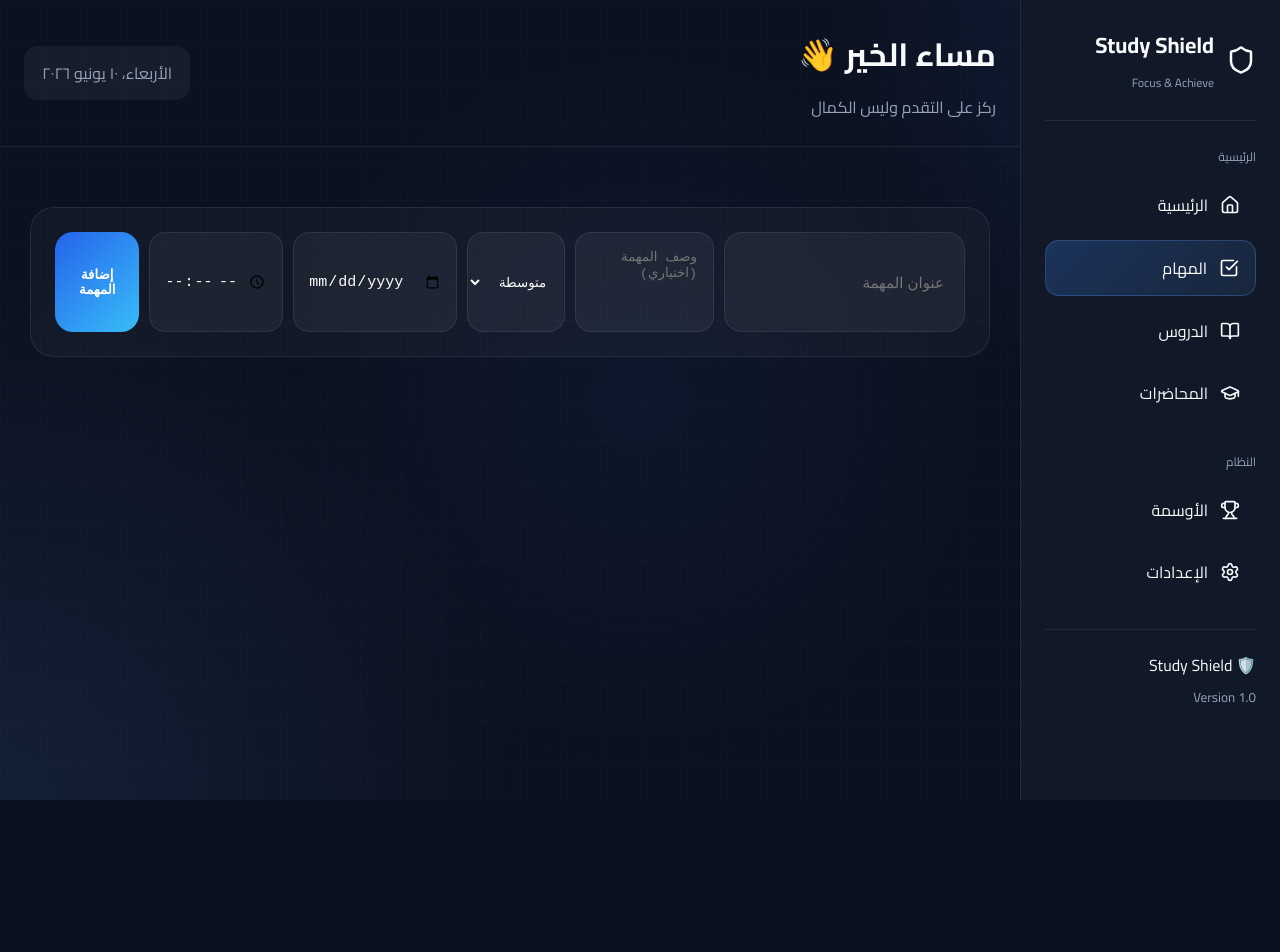
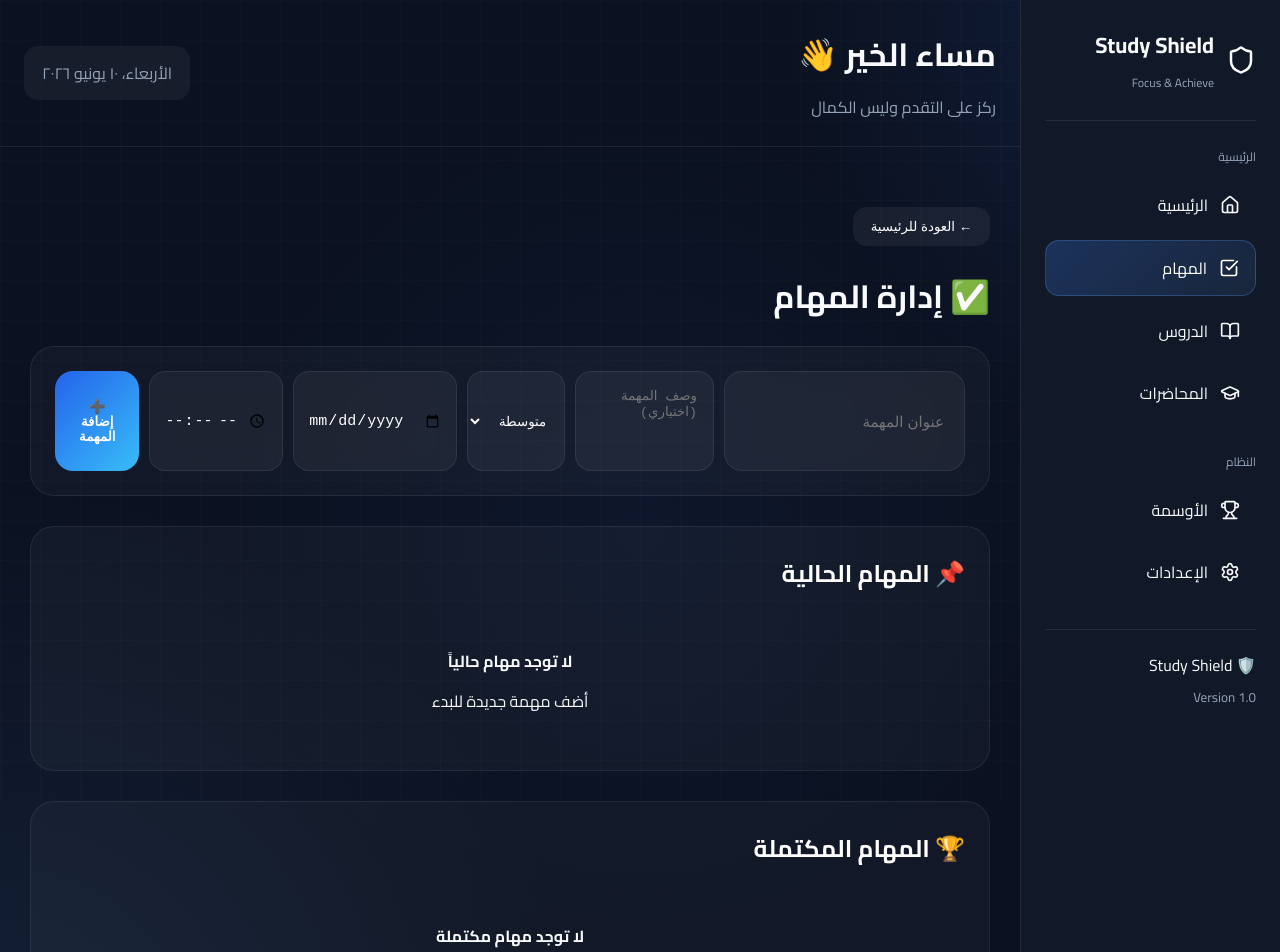
Before and after one commit to bt3762334-commits/study-shield, a React (Vite) app: page /tasks in a window 1280 px wide. Shown: the top 952 px of the page. Before the commit the page ends 800 px from the top, so only its background shows below. Built offline with nearby package versions, Linux system fonts and the light colour scheme.

Commit message:
Update Tasks.jsx

```diff
--- a/src/pages/Tasks.jsx
+++ b/src/pages/Tasks.jsx
@@ -1,5 +1,6 @@
 import { useEffect, useState } from "react";
 import MainLayout from "../layout/MainLayout";
+import BackButton from "../components/ui/BackButton";
 
 import {
   getTasks,
@@ -11,11 +12,17 @@ import {
 } from "../services/streakSystem";
 
 export default function Tasks() {
+
   const [title, setTitle] = useState("");
-  const [description, setDescription] = useState("");
-  const [priority, setPriority] = useState("medium");
+  const [description, setDescription] =
+    useState("");
+
+  const [priority, setPriority] =
+    useState("medium");
+
   const [date, setDate] = useState("");
   const [time, setTime] = useState("");
+
   const [tasks, setTasks] = useState([]);
 
   useEffect(() => {
@@ -23,6 +30,7 @@ export default function Tasks() {
   }, []);
 
   const addTask = () => {
+
     if (!title.trim()) return;
 
     const newTask = {
@@ -35,7 +43,10 @@ export default function Tasks() {
       completed: false
     };
 
-    const updated = [...tasks, newTask];
+    const updated = [
+      ...tasks,
+      newTask
+    ];
 
     setTasks(updated);
     saveTasks(updated);
@@ -48,31 +59,60 @@ export default function Tasks() {
   };
 
   const toggleTask = (id) => {
-    const updated = tasks.map((task) =>
-      task.id === id
-        ? {
+
+    const updated = tasks.map(task => {
+
+      if (task.id === id) {
+
+        const newCompleted =
+          !task.completed;
+
+        if (newCompleted) {
+          updateStreak();
+        }
+
+        return {
           ...task,
-            completed: !task.completed
+          completed: newCompleted
+        };
       }
-        : task
+
+      return task;
+    });
+
+    setTasks(updated);
+    saveTasks(updated);
+  };
+
+  const deleteTask = (id) => {
+
+    const updated =
+      tasks.filter(
+        task => task.id !== id
       );
 
     setTasks(updated);
     saveTasks(updated);
   };
 
-  const deleteTask = (id) => {
-    const updated = tasks.filter(
-      (task) => task.id !== id
+  const activeTasks =
+    tasks.filter(
+      task => !task.completed
     );
 
-    setTasks(updated);
-    saveTasks(updated);
-  };
+  const completedTasks =
+    tasks.filter(
+      task => task.completed
+    );
 
   return (
     <MainLayout>
-      <div className="tasks-page">
+
+      <BackButton />
+
+      <h1 className="page-title">
+        ✅ إدارة المهام
+      </h1>
 
       <div className="task-form">
 
@@ -81,7 +121,9 @@ export default function Tasks() {
           placeholder="عنوان المهمة"
           value={title}
           onChange={(e) =>
-              setTitle(e.target.value)
+            setTitle(
+              e.target.value
+            )
           }
         />
 
@@ -89,14 +131,18 @@ export default function Tasks() {
           placeholder="وصف المهمة (اختياري)"
           value={description}
           onChange={(e) =>
-              setDescription(e.target.value)
+            setDescription(
+              e.target.value
+            )
           }
         />
 
         <select
           value={priority}
           onChange={(e) =>
-              setPriority(e.target.value)
+            setPriority(
+              e.target.value
+            )
           }
         >
           <option value="high">
@@ -116,7 +162,9 @@ export default function Tasks() {
           type="date"
           value={date}
           onChange={(e) =>
-              setDate(e.target.value)
+            setDate(
+              e.target.value
+            )
           }
         />
 
@@ -124,86 +172,189 @@ export default function Tasks() {
           type="time"
           value={time}
           onChange={(e) =>
-              setTime(e.target.value)
+            setTime(
+              e.target.value
+            )
           }
         />
 
-          <button onClick={addTask}>
-            إضافة المهمة
+        <button
+          onClick={addTask}
+        >
+          ➕ إضافة المهمة
         </button>
 
       </div>
 
+      <div className="section-card">
+
+        <h2>
+          📌 المهام الحالية
+        </h2>
+
         <div className="tasks-list">
 
-          {tasks.map((task) => (
+          {activeTasks.length === 0 ? (
+
+            <div className="empty-state">
+
+              <h4>
+                لا توجد مهام حالياً
+              </h4>
+
+              <p>
+                أضف مهمة جديدة للبدء
+              </p>
+
+            </div>
+
+          ) : (
+
+            activeTasks.map(task => (
+
               <div
                 className="task-card"
                 key={task.id}
               >
-              <div className="task-content">
 
-                <div>
-                  <input
-                    type="checkbox"
-                    checked={task.completed}
-                    onChange={() =>
-                      toggleTask(task.id)
-                    }
-                  />
-                </div>
+                <div
+                  className="task-content"
+                >
 
-                <span
-                  className={
-                    task.completed
-                      ? "completed"
-                      : ""
-                  }
-                >
+                  <span>
                     {task.title}
                   </span>
 
                   {task.description && (
-                  <p>{task.description}</p>
+                    <p>
+                      {
+                        task.description
+                      }
+                    </p>
                   )}
 
-                <div className="task-meta">
+                  <div
+                    className="task-meta"
+                  >
 
                     <span
                       className={`priority ${task.priority}`}
                     >
-                    {task.priority === "high"
-                      ? "عالية"
-                      : task.priority === "medium"
-                      ? "متوسطة"
-                      : "منخفضة"}
+                      {task.priority ===
+                      "high"
+                        ? "🔥 عالية"
+                        : task.priority ===
+                          "medium"
+                        ? "⚡ متوسطة"
+                        : "✅ منخفضة"}
                     </span>
 
                     {task.date && (
-                    <span>{task.date}</span>
+                      <span>
+                        📅 {task.date}
+                      </span>
                     )}
 
                     {task.time && (
-                    <span>{task.time}</span>
+                      <span>
+                        ⏰ {task.time}
+                      </span>
                     )}
 
                   </div>
 
                 </div>
 
+                <div
+                  style={{
+                    display: "flex",
+                    gap: "10px",
+                    alignItems:
+                      "center"
+                  }}
+                >
+
+                  <input
+                    type="checkbox"
+                    checked={
+                      task.completed
+                    }
+                    onChange={() =>
+                      toggleTask(
+                        task.id
+                      )
+                    }
+                  />
+
                   <button
                     onClick={() =>
-                  deleteTask(task.id)
+                      deleteTask(
+                        task.id
+                      )
                     }
                   >
                     حذف
                   </button>
-            </div>
-          ))}
 
                 </div>
 
               </div>
+
+            ))
+          )}
+
+        </div>
+
+      </div>
+
+      <div className="section-card">
+
+        <h2>
+          🏆 المهام المكتملة
+        </h2>
+
+        <div className="tasks-list">
+
+          {completedTasks.length === 0 ? (
+
+            <div className="empty-state">
+
+              <h4>
+                لا توجد مهام مكتملة
+              </h4>
+
+            </div>
+
+          ) : (
+
+            completedTasks.map(task => (
+
+              <div
+                className="task-card"
+                key={task.id}
+              >
+
+                <div
+                  className="task-content"
+                >
+
+                  <span
+                    className="completed"
+                  >
+                    {task.title}
+                  </span>
+
+                </div>
+
+              </div>
+
+            ))
+          )}
+
+        </div>
+
+      </div>
+
     </MainLayout>
   );
 }
```
Lines whose indentation alone changed are shown as unchanged.
